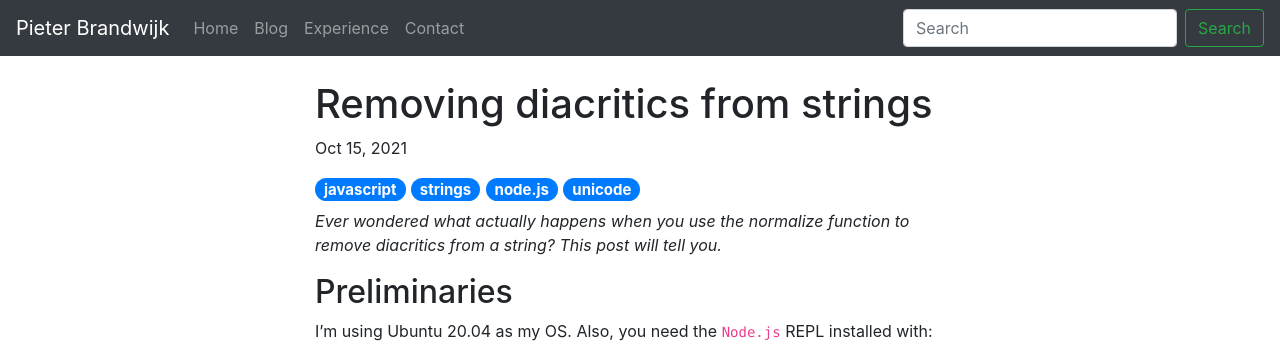
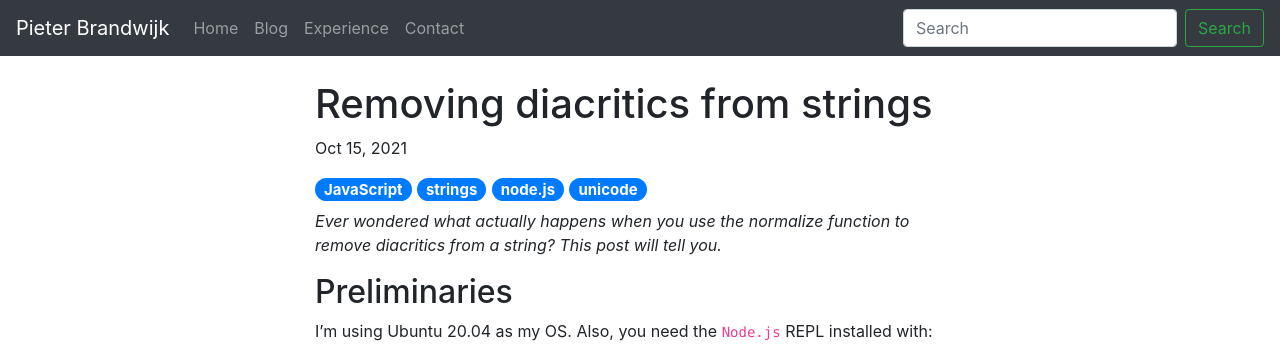
Before and after one commit to pbrandwijk/pbrandwijk.github.io, a Jekyll site: the page built from _posts/2021-10-15-removing-diacritics-from-strings.md, in a window 1280 px wide and 900 px high. Shown: the top 357 px of the window. Built offline with Jekyll 4.4.1, drawn with Linux system fonts in a browser that asks for light colours; nearby versions of some CDN libraries; comment, search, counter and statistics services are not loaded.

Commit message:
Align tag names

```diff
--- a/_posts/2021-10-15-removing-diacritics-from-strings.md
+++ b/_posts/2021-10-15-removing-diacritics-from-strings.md
@@ -3,7 +3,7 @@ layout:   post
 title:    "Removing diacritics from strings"
 date:     2021-10-15 21:00:00 +0200
 tags:
- - javascript
+ - JavaScript
  - strings
  - node.js
  - unicode
```
